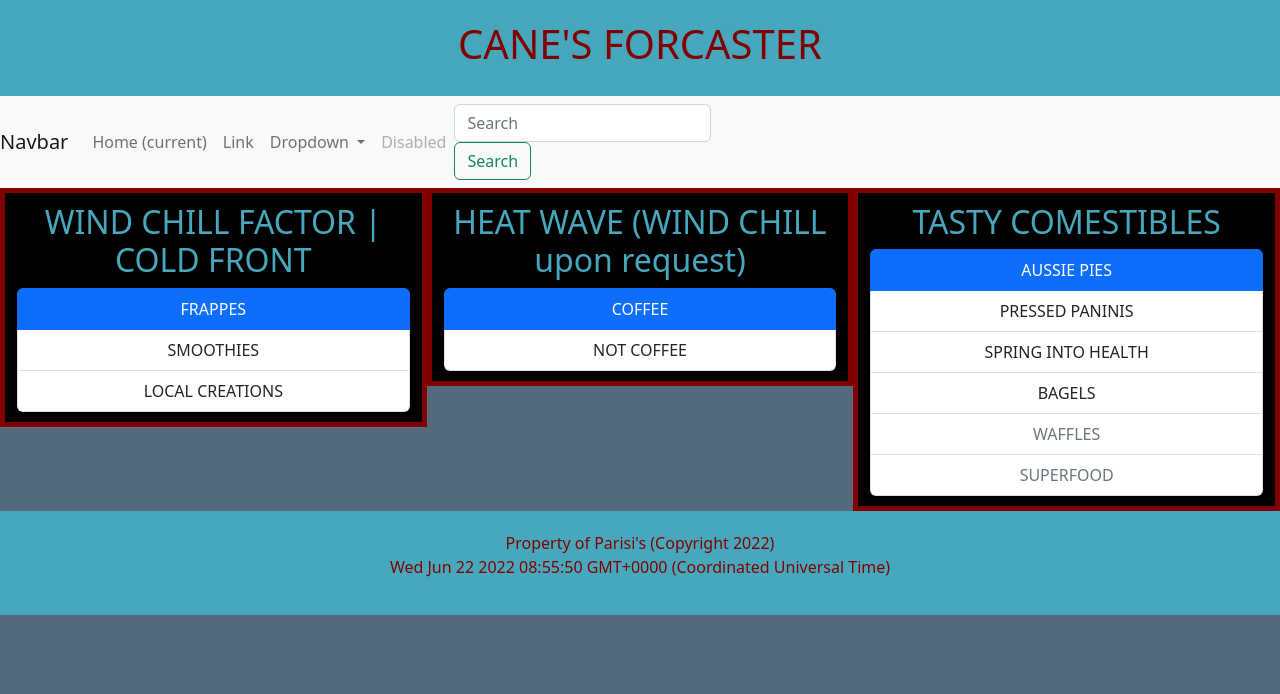
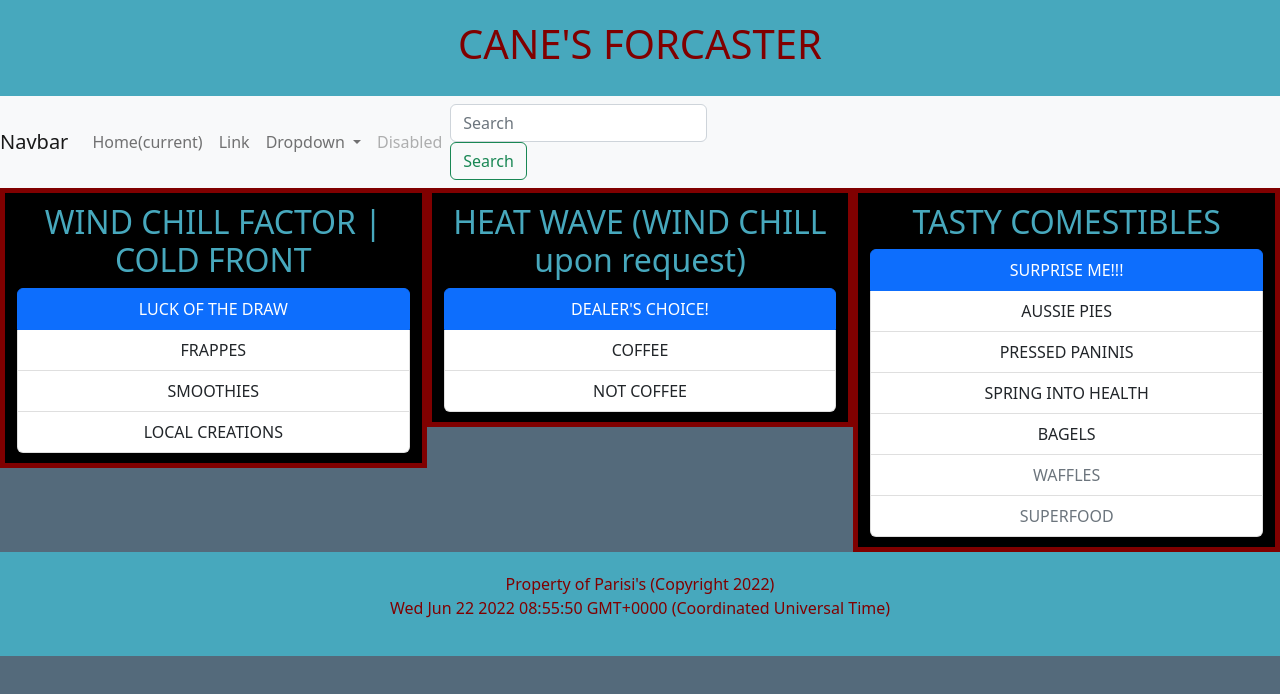
Before and after one commit to LifeJunkieRaj/canesForcaster, a plain HTML site: page index.html in a window 1280 px wide. Drawn offline with nearby package versions, Linux system fonts and the light colour scheme.

Commit message:
first commit

```diff
--- a/app.js
+++ b/app.js
@@ -3,4 +3,46 @@
 function onLoad() {
     // alert("Function onLoad() called");
     document.getElementById("timestamp").innerHTML = Date();
+}
+
+function frappeRNG(nameList) {
+
+    let ranName = [];
+    let winChikDin = Math.floor(Math.random() * nameList.length);
+
+    for (let i = 0; i < nameList.length; i++) {
+        if (i === winChikDin) {
+
+            ranName.push(nameList[i])
+
+        }
+
+    }
+
+return ranName.join()
+
+}
+
+let frappeNames = ["Coffee", "Mocha", "Caramel", "Java Chip", "Choc Mint", "Cookies & Cream", "Cotton Candy", "Vanilla Bean", "Vanilla Latte"]
+console.log(mrPodcastRNG(frappeNames));
+
+function smoothiesRNG(nameList) {
+
+  let ranName = [];
+  let winChikDin = Math.floor(Math.random() * nameList.length);
+
+  for (let i = 0; i < nameList.length; i++) {
+      if (i === winChikDin) {
+
+          ranName.push(nameList[i])
+
+      }
+
   }
+
+return ranName.join()
+
+}
+
+let smoothieNames = ["Coffee", "Mocha", "Caramel", "Java Chip", "Choc Mint", "Cookies & Cream", "Cotton Candy", "Vanilla Bean", "Vanilla Latte"]
+console.log(mrPodcastRNG(smoothieNames));
--- a/index.html
+++ b/index.html
@@ -21,7 +21,7 @@
             <div class="collapse navbar-collapse" id="navbarSupportedContent">
               <ul class="navbar-nav mr-auto">
                 <li class="nav-item active">
-                  <a class="nav-link" href="#">Home <span class="sr-only">(current)</span></a>
+                  <a class="nav-link" href="#">Home<span class="sr-only">(current)</span></a>
                 </li>
                 <li class="nav-item">
                   <a class="nav-link" href="#">Link</a>
@@ -61,10 +61,10 @@
                             <li><a href="#">LOCAL CREATIONS</a></li>
                         </ul> -->
                         <div class="list-group">
-                          <button type="button" class="list-group-item list-group-item-action active" aria-current="true">
-                            FRAPPES
+                          <button onclick="frappeRNG()" type="button" class="list-group-item list-group-item-action active" aria-current="true">LUCK OF THE DRAW
                           </button>
-                          <button type="button" class="list-group-item list-group-item-action">SMOOTHIES</button>
+                          <button onclick="frappeRNG()" type="button" class="list-group-item list-group-item-action">FRAPPES</button>
+                          <button onclick="smoothiesRNG()" type="button" class="list-group-item list-group-item-action">SMOOTHIES</button>
                           <button type="button" class="list-group-item list-group-item-action">LOCAL CREATIONS</button>
                         </div>
                     </div>
@@ -79,7 +79,8 @@
                             <li><a href="#">NOT COFFEE</a></li>
                         </ul> -->
                         <div class="list-group">
-                          <button type="button" class="list-group-item list-group-item-action active" aria-current="true">COFFEE</button>
+                          <button type="button" class="list-group-item list-group-item-action active" aria-current="true">DEALER'S CHOICE!</button>
+                          <button type="button" class="list-group-item list-group-item-action">COFFEE</button>
                           <button type="button" class="list-group-item list-group-item-action">NOT COFFEE</button>
                         </div>
                     </div>
@@ -103,8 +104,9 @@
                         </ul> -->
                         <div class="list-group">
                           <button type="button" class="list-group-item list-group-item-action active" aria-current="true">
-                            AUSSIE PIES
+                            SURPRISE ME!!!
                           </button>
+                          <button type="button" class="list-group-item list-group-item-action">AUSSIE PIES</button>
                           <button type="button" class="list-group-item list-group-item-action">PRESSED PANINIS</button>
                           <button type="button" class="list-group-item list-group-item-action">SPRING INTO HEALTH</button>
                           <button type="button" class="list-group-item list-group-item-action">BAGELS</button>
```
